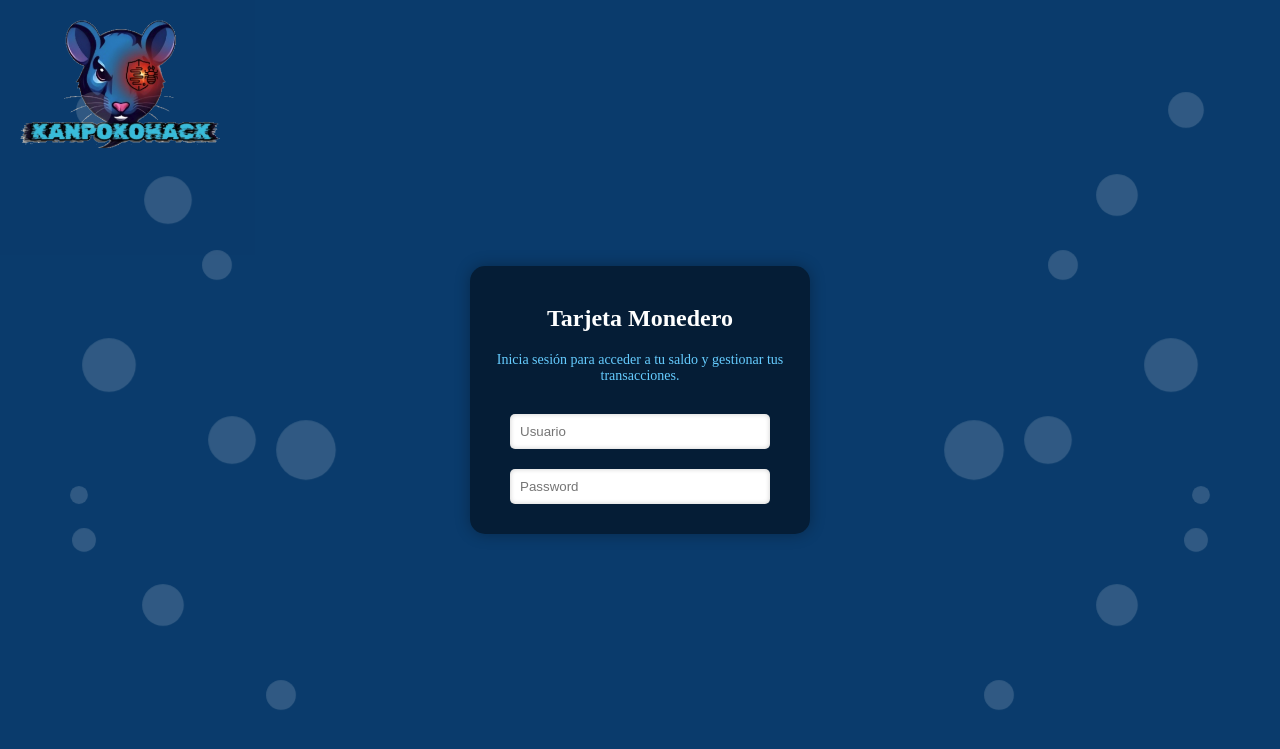
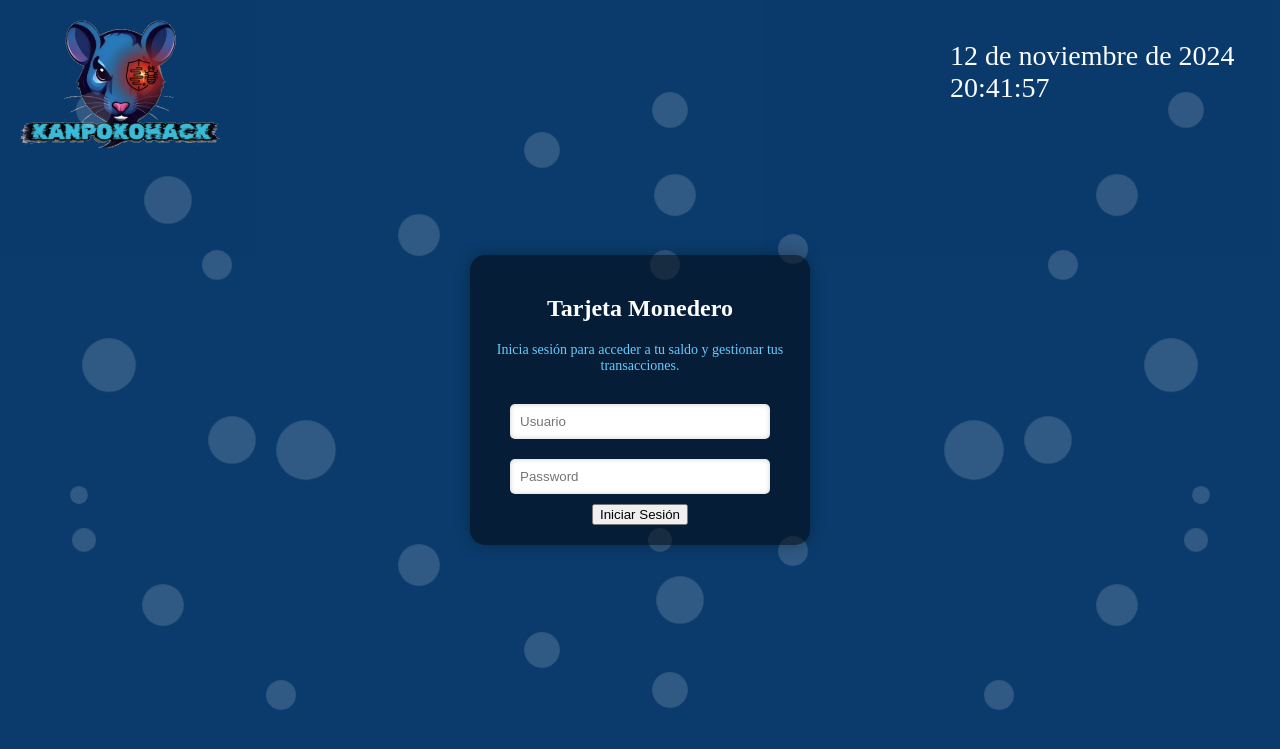
Before and after one commit to Erronka-3/KanpokoHack, a PHP site: page / in a window 1280 px wide. Shown: the top 749 px of the page. Run offline with PHP 8.4, Linux system fonts and the light colour scheme.

Commit message:
last changes

```diff
--- a/frontend/index.html
+++ b/frontend/index.html
@@ -1,21 +1,29 @@
 <!DOCTYPE html>
 <html lang="es">
+
 <head>
     <meta charset="UTF-8">
     <meta name="viewport" content="width=device-width, initial-scale=1.0">
     <title>Login - Tarjeta Monedero</title>
     <link rel="stylesheet" href="styles.css"> <!-- Enlace al archivo CSS -->
 </head>
+
 <body>
     <img src="LogoEmpresa.png" alt="Logo" class="logo">
+
+    <!-- Sección para mostrar la fecha y la hora -->
+    <div id="fechaHora"></div>
+
     <div class="login-container">
         <h2>Tarjeta Monedero</h2>
         <p>Inicia sesión para acceder a tu saldo y gestionar tus transacciones.</p>
         <form>
             <input type="text" placeholder="Usuario" required>
             <input type="password" placeholder="Password" required>
+            <button type="submit">Iniciar Sesión</button> <!-- Botón de envío -->
         </form>
     </div>
+
     <!-- Pompas fuera del contenedor de login -->
     <div class="bubble" style="width: 60px; height: 60px; top: 10%; left: 5%;"></div>
     <div class="bubble" style="width: 80px; height: 80px; top: 20%; left: 10%;"></div>
@@ -27,6 +35,26 @@
     <div class="bubble" style="width: 30px; height: 30px; top: 60%; left: 5%;"></div>
     <div class="bubble" style="width: 40px; height: 40px; bottom: 30%; left: 5%;"></div>
     <div class="bubble" style="width: 80px; height: 80px; bottom: 40%; left: 15%;"></div>
+
+    <!-- Burbujas en la parte superior central -->
+    <div class="bubble" style="width: 60px; height: 60px; top: 10%; left: 50%; transform: translateX(-50%);"></div>
+    <div class="bubble" style="width: 70px; height: 70px; top: 20%; left: 50%; transform: translateX(-50%);"></div>
+    <div class="bubble" style="width: 50px; height: 50px; top: 30%; left: 50%; transform: translateX(-50%);"></div>
+
+    <div class="bubble" style="width: 60px; height: 60px; top: 15%; left: 40%; transform: translateX(-50%);"></div>
+    <div class="bubble" style="width: 70px; height: 70px; top: 25%; left: 30%; transform: translateX(-50%);"></div>
+    <div class="bubble" style="width: 50px; height: 50px; top: 28%; left: 60%; transform: translateX(-50%);"></div>
+
+    <!-- Burbujas en la parte inferior central -->
+    <div class="bubble" style="width: 60px; height: 60px; bottom: 10%; left: 50%; transform: translateX(-50%);"></div>
+    <div class="bubble" style="width: 80px; height: 80px; bottom: 20%; left: 50%; transform: translateX(-50%);"></div>
+    <div class="bubble" style="width: 40px; height: 40px; bottom: 30%; left: 50%; transform: translateX(-50%);"></div>
+
+    <div class="bubble" style="width: 60px; height: 60px; bottom: 15%; left: 40%; transform: translateX(-50%);"></div>
+    <div class="bubble" style="width: 70px; height: 70px; bottom: 25%; left: 30%; transform: translateX(-50%);"></div>
+    <div class="bubble" style="width: 50px; height: 50px; bottom: 28%; left: 60%; transform: translateX(-50%);"></div>
+
+    <!-- Burbujas a la izquierda y derecha (ya existentes) -->
     <div class="bubble" style="width: 60px; height: 60px; top: 10%; right: 5%;"></div>
     <div class="bubble" style="width: 70px; height: 70px; top: 20%; right: 10%;"></div>
     <div class="bubble" style="width: 50px; height: 50px; top: 30%; right: 15%;"></div>
@@ -37,5 +65,8 @@
     <div class="bubble" style="width: 30px; height: 30px; top: 60%; right: 5%;"></div>
     <div class="bubble" style="width: 40px; height: 40px; bottom: 30%; right: 5%;"></div>
     <div class="bubble" style="width: 80px; height: 80px; bottom: 40%; right: 15%;"></div>
+
+    <script src="script.js"></script> <!-- Enlace al archivo JavaScript -->
 </body>
+
 </html>
--- /dev/null
+++ b/frontend/script.js
@@ -0,0 +1,31 @@
+function mostrarFechaHora() {
+    const ahora = new Date();
+    const opcionesFecha = { year: 'numeric', month: 'long', day: 'numeric' };
+    const opcionesHora = { hour: '2-digit', minute: '2-digit', second: '2-digit', hour12: false };
+    const fecha = ahora.toLocaleDateString('es-ES', opcionesFecha);
+    const hora = ahora.toLocaleTimeString('es-ES', opcionesHora);
+    document.getElementById('fechaHora').innerHTML = `${fecha} ${hora}`;
+}
+
+window.onload = function() {
+    mostrarFechaHora();
+    setInterval(mostrarFechaHora, 1000); // Actualiza cada segundo
+
+// Manejo del formulario de inicio de sesión
+const loginForm = document.getElementById('loginForm');
+loginForm.addEventListener('submit', function(event) {
+    event.preventDefault(); // Evita el envío del formulario por defecto
+
+    const usuario = loginForm[0].value; // Captura el valor del usuario
+    const password = loginForm[1].value; // Captura el valor de la contraseña
+
+    // Aquí puedes agregar la lógica para verificar las credenciales
+    // Por ejemplo, compararlas con un conjunto de datos predefinido
+    if (usuario === "usuarioEjemplo" && password === "contraseñaEjemplo") {
+        alert("Inicio de sesión exitoso");
+        // Redirigir a otra página o realizar otra acción
+    } else {
+        alert("Usuario o contraseña incorrectos");
+    }
+});
+};
--- a/frontend/styles.css
+++ b/frontend/styles.css
@@ -15,6 +15,16 @@ body, html {
     left: 20px; /* Ajusta la posición horizontal */
     width: 200px; /* Ajusta el tamaño del logo */
     height: auto; /* Mantiene la proporción del logo */
+}
+
+#fechaHora {
+    position: absolute; /* Posiciona el logo de manera absoluta */
+    top: 40px; /* Ajusta la posición vertical */
+    right: 30px; /* Ajusta la posición horizontal */
+    width: 300px; /* Ajusta el tamaño del logo */
+    height: auto; /* Mantiene la proporción del logo */
+    font-size: 28px;
+    color: #fbfcfd;
 }
 
 .login-container {
```
